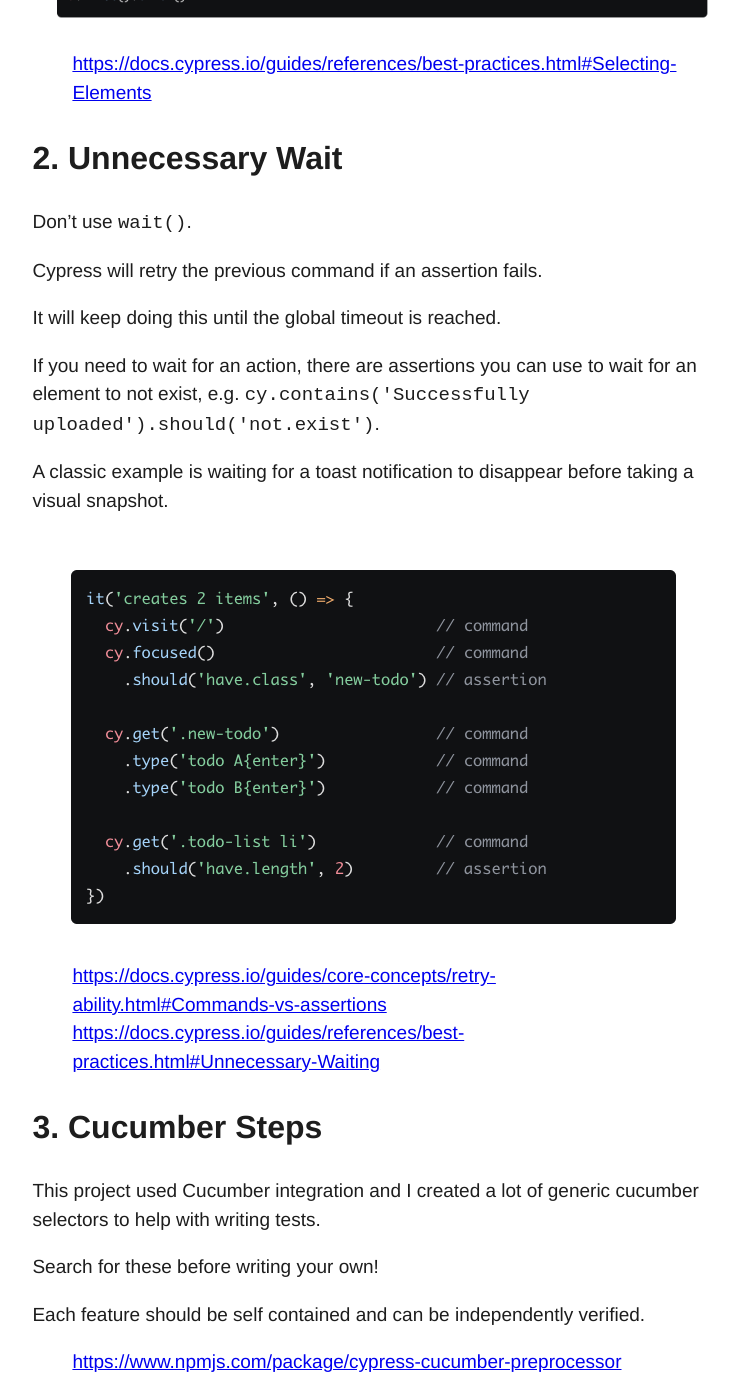
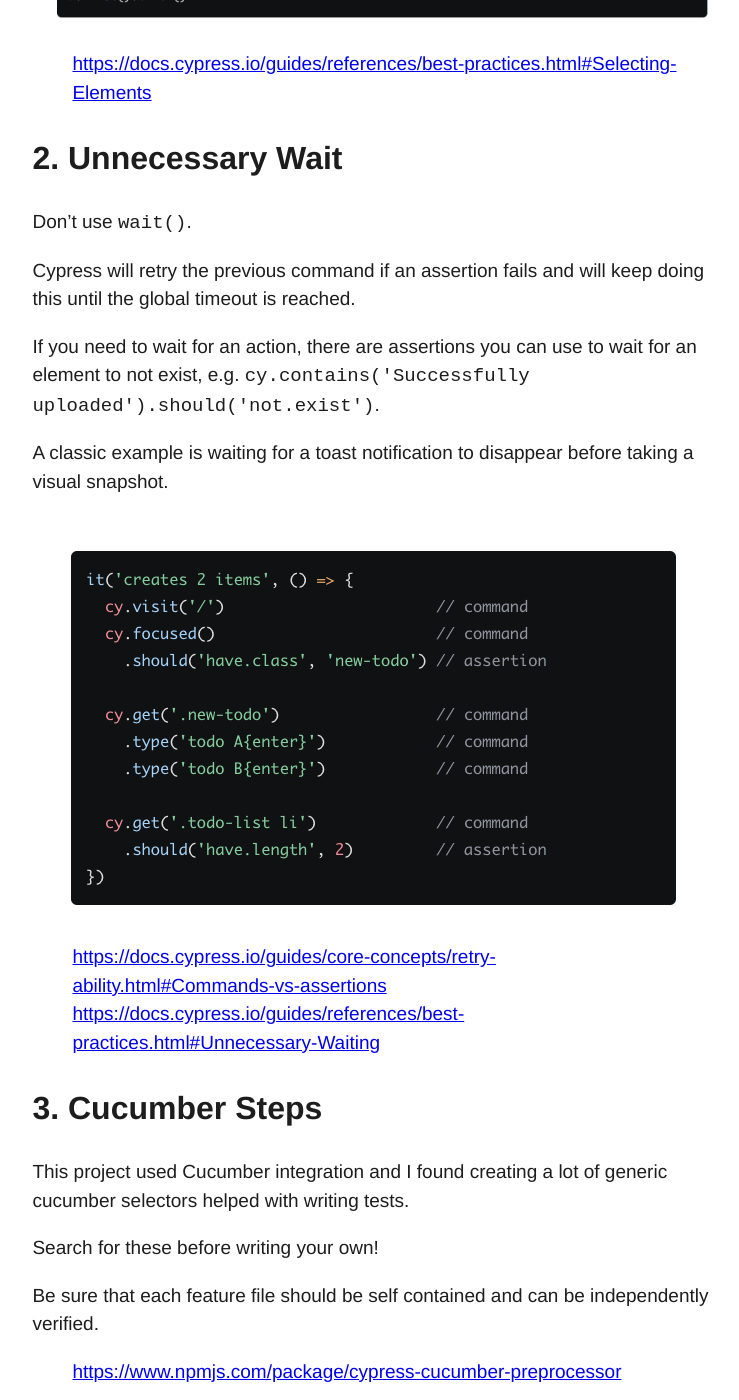
Before and after one commit to harrymt/blog, a Jekyll site: the page built from _posts/2020-04-17-cypress-best-practices.md, in a window 1280 px wide and 1400 px high, scrolled down 1336 px. Shown: the whole window, without its empty margins (262-1001 px from the left). Built offline with Jekyll 4.4.1, drawn with Linux system fonts in a browser that asks for light colours.

Commit message:
Update 2020-04-17-cypress-best-practices.md

```diff
--- a/_posts/2020-04-17-cypress-best-practices.md
+++ b/_posts/2020-04-17-cypress-best-practices.md
@@ -31,9 +31,7 @@ If you have text that you want to change but you don't want to break the cypress
 
 Don't use `wait()`.
 
-Cypress will retry the previous command if an assertion fails.
-
-It will keep doing this until the global timeout is reached.
+Cypress will retry the previous command if an assertion fails and will keep doing this until the global timeout is reached.
 
 If you need to wait for an action, there are assertions you can use to wait for an element to not exist, e.g. `cy.contains('Successfully uploaded').should('not.exist')`.
 
@@ -45,11 +43,11 @@ A classic example is waiting for a toast notification to disappear before taking
 > [https://docs.cypress.io/guides/references/best-practices.html#Unnecessary-Waiting](https://docs.cypress.io/guides/references/best-practices.html#Unnecessary-Waiting)
 
 ## 3. Cucumber Steps
-This project used Cucumber integration and I created a lot of generic cucumber selectors to help with writing tests.
+This project used Cucumber integration and I found creating a lot of generic cucumber selectors helped with writing tests.
 
 Search for these before writing your own!
 
-Each feature should be self contained and can be independently verified.
+Be sure that each feature file should be self contained and can be independently verified.
 
 > [https://www.npmjs.com/package/cypress-cucumber-preprocessor](https://www.npmjs.com/package/cypress-cucumber-preprocessor)
 
```
